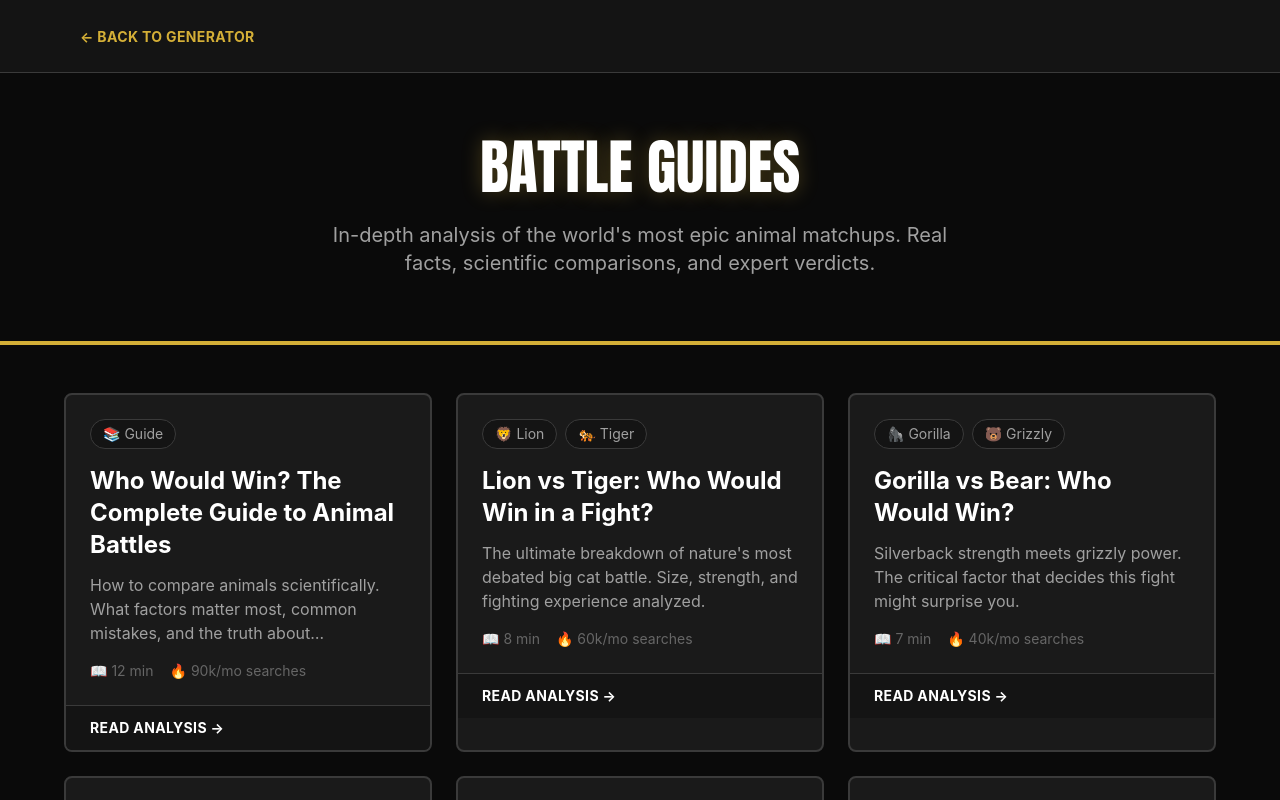
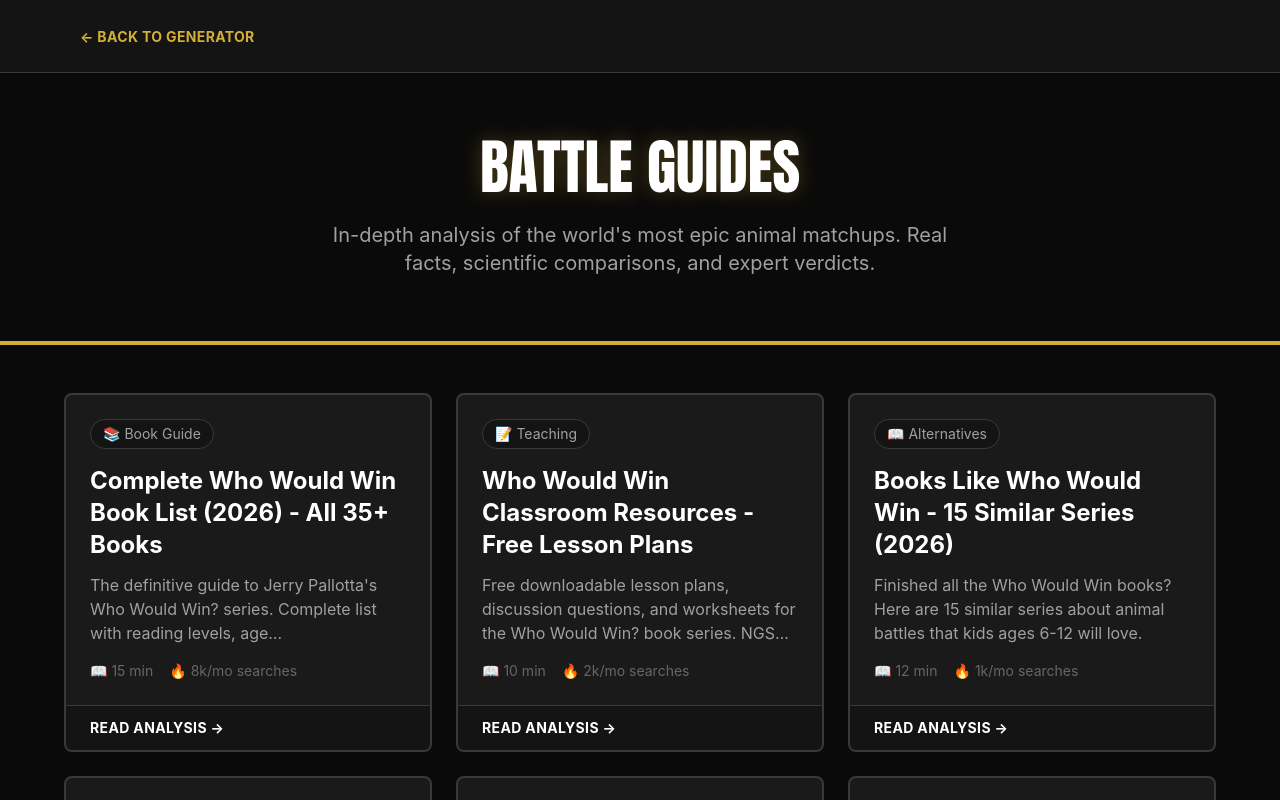
Before and after one commit to dps740/fightingbooks-web, a Next.js app: page /blog in a window 1280 px wide. Shown: the top 800 px of the page. Built offline with nearby package versions, Linux system fonts and the light colour scheme; no server answers.

Commit message:
Add cornerstone content to blog listing page
- Who Would Win Book List (complete guide)
- Classroom Resources (lesson plans)
- Books Like Who Would Win (alternatives)

```diff
--- a/src/app/blog/page.tsx
+++ b/src/app/blog/page.tsx
@@ -21,6 +21,32 @@
 }
 
 const articles: Article[] = [
+  // === CORNERSTONE CONTENT ===
+  {
+    slug: 'who-would-win-book-list',
+    title: 'Complete Who Would Win Book List (2026) - All 35+ Books',
+    description: 'The definitive guide to Jerry Pallotta\'s Who Would Win? series. Complete list with reading levels, age recommendations, and reading order.',
+    animals: ['📚 Book Guide'],
+    readTime: '15 min',
+    searchVolume: '8k/mo searches'
+  },
+  {
+    slug: 'classroom-resources',
+    title: 'Who Would Win Classroom Resources - Free Lesson Plans',
+    description: 'Free downloadable lesson plans, discussion questions, and worksheets for the Who Would Win? book series. NGSS-aligned for grades 1-4.',
+    animals: ['📝 Teaching'],
+    readTime: '10 min',
+    searchVolume: '2k/mo searches'
+  },
+  {
+    slug: 'books-like-who-would-win',
+    title: 'Books Like Who Would Win - 15 Similar Series (2026)',
+    description: 'Finished all the Who Would Win books? Here are 15 similar series about animal battles that kids ages 6-12 will love.',
+    animals: ['📖 Alternatives'],
+    readTime: '12 min',
+    searchVolume: '1k/mo searches'
+  },
+  // === GUIDES ===
   {
     slug: 'who-would-win-complete-guide',
     title: 'Who Would Win? The Complete Guide to Animal Battles',
```
